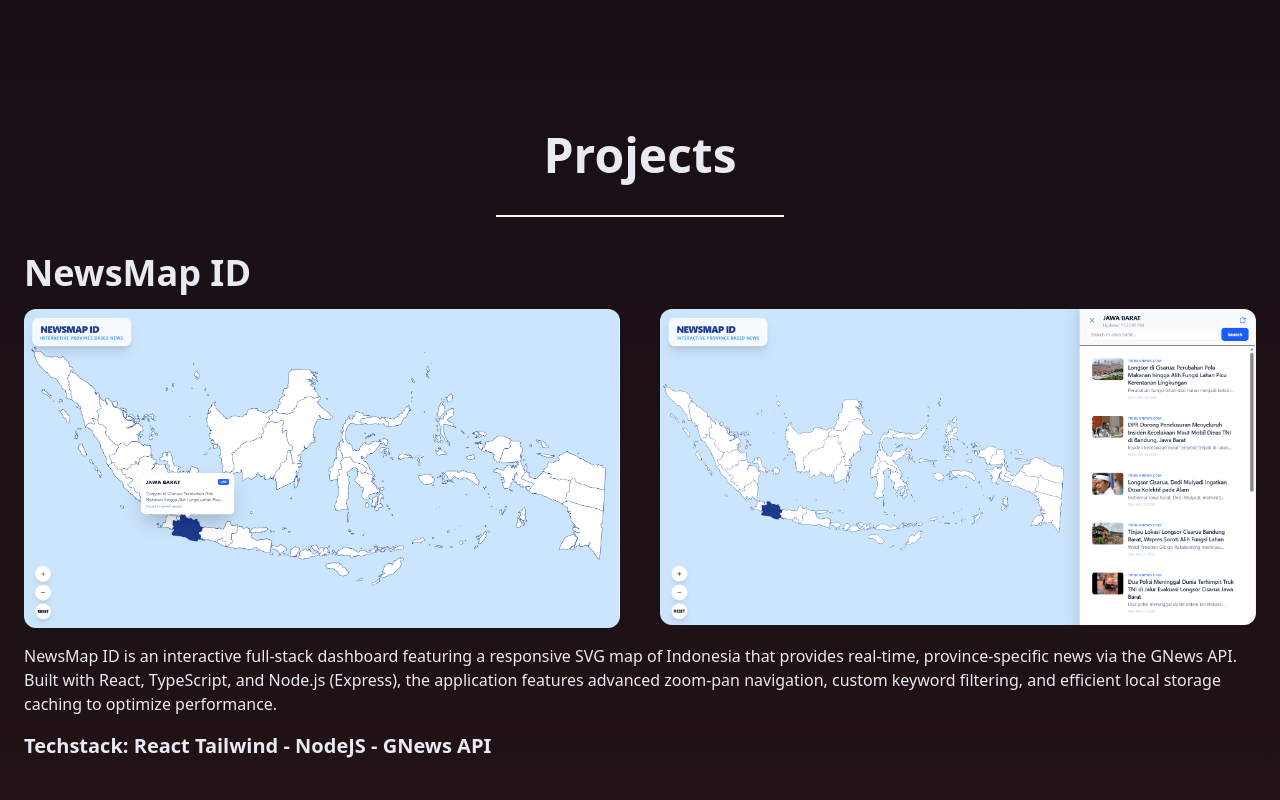
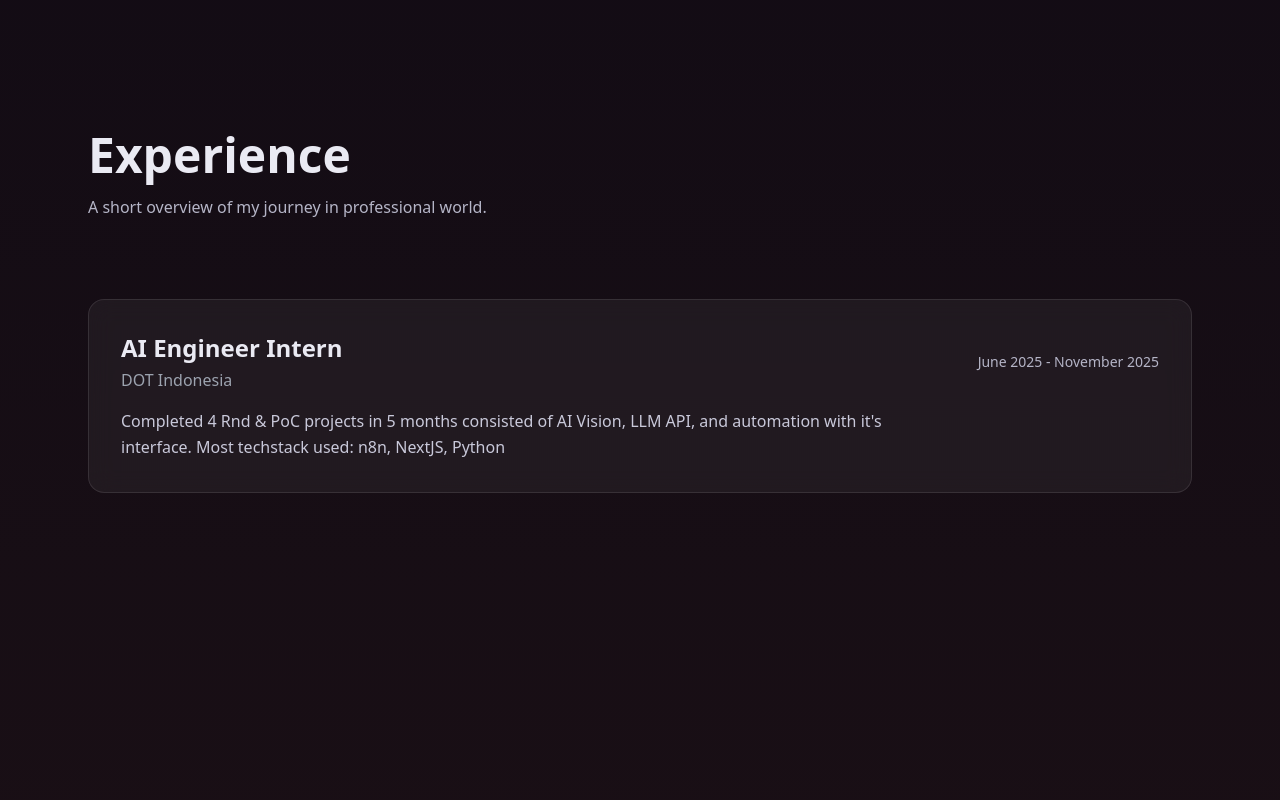
Before and after one commit to ilmamhf/my-web, a React (Vite) app: page / in a window 1280 px wide. Shown: the part 1480-2280 px from the top of the page. Built offline with nearby package versions, Linux system fonts and the light colour scheme.

Commit message:
web mvp done

```diff
--- a/src/App.tsx
+++ b/src/App.tsx
@@ -23,8 +23,12 @@ import awsEC2Icon from "./assets/row-3/Aws ec2.svg";
 import newsMapImg1 from "./assets/projects-img/NewsMapID/1.png";
 import newsMapImg2 from "./assets/projects-img/NewsMapID/2.png";
 
+import labCamImg1 from "./assets/projects-img/LabSurveillance/1.webp";
+import labCamImg2 from "./assets/projects-img/LabSurveillance/2.jpg";
+
 import { Mail, Github, Linkedin, MapPin } from "lucide-react";
 import AnimatedBackground from "./components/AnimatedBackground";
+import { motion } from "framer-motion";
 
 const techstackRow1 = [
   { icon: reactIcon, name: "React" },
@@ -49,6 +53,30 @@ const techstackRow3 = [
   { icon: arduinoIcon, name: "Arduino" },
   { icon: onnxIcon, name: "Onnx" },
   { icon: awsEC2Icon, name: "AWS EC2" },
+];
+
+const experiences = [
+  {
+    role: "AI Engineer Intern",
+    company: "DOT Indonesia",
+    period: "June 2025 - November 2025",
+    desc: "Completed 4 Rnd & PoC projects in 5 months consisted of AI Vision, LLM API, and automation with it's interface. Most techstack used: n8n, NextJS, Python",
+  },
+];
+
+const projects = [
+  {
+    name: "NewsMapID",
+    images: [newsMapImg1, newsMapImg2],
+    desc: "NewsMap ID is an interactive full-stack dashboard featuring a responsive SVG map of Indonesia that provides real-time, province-specific news via the GNews API. Built with React, TypeScript, and Node.js (Express), the application features advanced zoom-pan navigation, custom keyword filtering, and efficient local storage caching to optimize performance.",
+    techstack: "Techstack: React Tailwind - NodeJS - GNews API",
+  },
+  {
+    name: "Labcam",
+    images: [labCamImg1, labCamImg2],
+    desc: "I contributed to the development of the face recognition module, prototyped the uniform detection system, deployed the recognition pipeline on AWS EC2, and built the web prototype for system integration. The hybrid AIoT solution combines ESP32-CAM for local uniform detection with cloud-based face recognition, achieving 97% accuracy in facial recognition and 88.8% accuracy in uniform detection with response times under 2 seconds. The project earned 3rd place at the Capstone Graduation Showcase 2025 (AIoT Theme), highlighting innovation in intelligent laboratory security.",
+    techstack: "Techstack: Esp32-Cam, Edge Impulse, C++, Python, AWS, React",
+  },
 ];
 
 function App() {
@@ -142,36 +170,77 @@ function App() {
           </div>
         </section>
 
+        <section
+          id="experience"
+          className="py-40"
+        >
+          <div className="max-w-6xl mx-auto px-6">
+            {/* Title */}
+            <motion.div
+              initial={{ opacity: 0, y: 40 }}
+              whileInView={{ opacity: 1, y: 0 }}
+              viewport={{ once: true }}
+              transition={{ duration: 0.6 }}
+              className="mb-20"
+            >
+              <h2 className="text-5xl font-bold mb-4">Experience</h2>
+              <p className="text-[#b5b5c7] max-w-xl">
+                A short overview of my journey in professional world.
+              </p>
+            </motion.div>
+
+            {/* Cards */}
+            <div className="flex flex-col gap-8">
+              {experiences.map((exp, i) => (
+                <motion.div
+                  key={i}
+                  initial={{ opacity: 0, y: 40 }}
+                  whileInView={{ opacity: 1, y: 0 }}
+                  viewport={{ once: true }}
+                  transition={{ duration: 0.5, delay: i * 0.1 }}
+                  className="group rounded-2xl border border-white/10 bg-white/5 backdrop-blur-md p-8 hover:border-[#FF1E6D]/40 transition-all"
+                >
+                  <div className="flex flex-col md:flex-row md:items-center md:justify-between gap-4">
+                    <div>
+                      <h3 className="text-2xl font-semibold mb-1 group-hover:text-[#FF1E6D] transition-colors">
+                        {exp.role}
+                      </h3>
+                      <p className="text-[#9ca3af]">{exp.company}</p>
+                    </div>
+
+                    <span className="text-sm text-[#b5b5c7]">{exp.period}</span>
+                  </div>
+
+                  <p className="mt-4 text-[#c9c9da] leading-relaxed max-w-3xl">
+                    {exp.desc}
+                  </p>
+                </motion.div>
+              ))}
+            </div>
+          </div>
+        </section>
+
+        {/* Projects */}
         <section className="py-40">
           <div className="max-w-7xl mx-auto px-6 gap-4 flex flex-col items-center">
             <div className="text-5xl font-bold">Projects</div>
             <div className="min-w-2xs max-w-2xl h-0.5 bg-amber-50 m-5"></div>
-            <div className="flex flex-col gap-4">
-              <div className="font-bold text-4xl">NewsMap ID</div>
-              <div className="grid grid-cols-2 gap-10">
-                <img
-                  src={newsMapImg1}
-                  alt="NewsMap ID image 1: popover hover feature"
-                  className="w-full rounded-xl"
-                />
-                <img
-                  src={newsMapImg2}
-                  alt="NewsMap ID image 2: detailed news list feature"
-                  className="w-full rounded-xl"
-                />
+            {projects.map((project) => (
+              <div className="flex flex-col gap-4 pb-6">
+                <div className="font-bold text-4xl">{project.name}</div>
+                <div className="grid grid-cols-2 gap-10">
+                  {project.images.map((img, index) => (
+                    <img
+                      src={img}
+                      alt={`${project.name} image ${index}`}
+                      className="w-full rounded-xl"
+                    />
+                  ))}
+                </div>
+                <p>{project.desc}</p>
+                <div className="font-bold text-xl">{project.techstack}</div>
               </div>
-              <p>
-                NewsMap ID is an interactive full-stack dashboard featuring a
-                responsive SVG map of Indonesia that provides real-time,
-                province-specific news via the GNews API. Built with React,
-                TypeScript, and Node.js (Express), the application features
-                advanced zoom-pan navigation, custom keyword filtering, and
-                efficient local storage caching to optimize performance.
-              </p>
-              <div className="font-bold text-xl">
-                Techstack: React Tailwind - NodeJS - GNews API
-              </div>
-            </div>
+            ))}
           </div>
         </section>
 
@@ -190,7 +259,7 @@ function App() {
             <div className="grid grid-cols-1 md:grid-cols-2 gap-8 w-full max-w-3xl">
               <a
                 href="mailto:ilmamhf643@gmail.com"
-                className="flex items-center gap-4 p-6 rounded-2xl bg-[#2f1a1f] hover:bg-[#3a1f26] transition"
+                className="flex items-center gap-4 p-6 rounded-2xl bg-[#2f1a1f]/40 hover:bg-[#3a1f26]/40 transition"
               >
                 <Mail size={36} />
                 <div>
@@ -199,7 +268,7 @@ function App() {
                 </div>
               </a>
 
-              <div className="flex items-center gap-4 p-6 rounded-2xl bg-[#2f1a1f] hover:bg-[#3a1f26] transition">
+              <div className="flex items-center gap-4 p-6 rounded-2xl bg-[#2f1a1f]/40 hover:bg-[#3a1f26]/40 transition">
                 <MapPin size={36} />
                 <div>
                   <p className="font-semibold">Location</p>
@@ -212,14 +281,14 @@ function App() {
             <div className="flex gap-6">
               <a
                 href="https://linkedin.com"
-                className="p-4 bg-[#421c27] rounded-xl hover:scale-110 transition"
+                className="p-4 bg-[#421c27]/50 rounded-xl hover:scale-110 transition"
               >
                 <Linkedin size={28} />
               </a>
 
               <a
                 href="https://github.com"
-                className="p-4 bg-[#421c27] rounded-xl hover:scale-110 transition"
+                className="p-4 bg-[#421c27]/50 rounded-xl hover:scale-110 transition"
               >
                 <Github size={28} />
               </a>
```
Also changed, not shown: src/assets/projects-img/LabSurveillance/1.webp (added), src/assets/projects-img/LabSurveillance/2.jpg (added).
